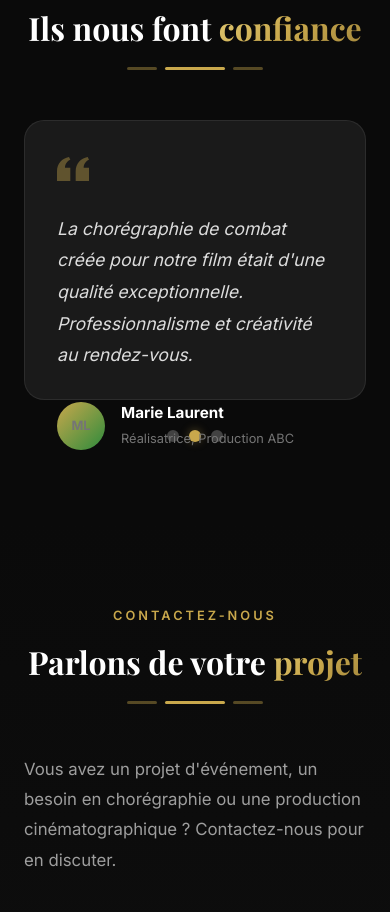
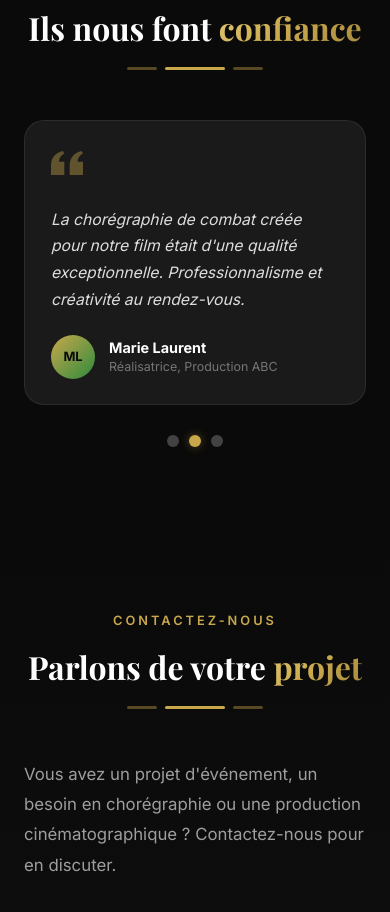
Before and after one commit to Manomikus/ODS-Group, a plain HTML site: page index.html in a window 390 px wide. Shown: the part 10020-10932 px from the top of the page. Drawn offline with nearby package versions, Linux system fonts and the light colour scheme.

Commit message:
Fix testimonials author overflow across responsive sizes

```diff
--- a/css/style.css
+++ b/css/style.css
@@ -1155,6 +1155,7 @@ ul {
   max-width: 700px;
   margin: 0 auto;
   min-height: 280px;
+  transition: height 0.35s ease;
 }
 
 .testimonial-card {
@@ -1201,6 +1202,10 @@ ul {
   gap: 16px;
 }
 
+.testimonial-author > div:last-child {
+  min-width: 0;
+}
+
 .author-avatar {
   width: 48px;
   height: 48px;
@@ -1215,14 +1220,19 @@ ul {
   flex-shrink: 0;
 }
 
-.testimonial-author strong {
+.testimonial-author > div:last-child strong {
   display: block;
   font-size: 0.95rem;
-}
-
-.testimonial-author span {
+  line-height: 1.3;
+  word-break: break-word;
+}
+
+.testimonial-author > div:last-child span {
+  display: block;
   font-size: 0.8rem;
+  line-height: 1.4;
   color: var(--gray-500);
+  word-break: break-word;
 }
 
 .testimonial-nav {
@@ -1651,6 +1661,18 @@ ul {
   .testimonial-card {
     padding: 32px;
   }
+
+  .testimonial-author {
+    gap: 14px;
+  }
+
+  .testimonial-author > div:last-child strong {
+    font-size: 0.9rem;
+  }
+
+  .testimonial-author > div:last-child span {
+    font-size: 0.78rem;
+  }
 }
 
 @media (max-width: 480px) {
@@ -1707,6 +1729,22 @@ ul {
   .contact-form-wrapper {
     padding: 24px;
   }
+
+  .testimonial-card {
+    padding: 26px;
+  }
+
+  .testimonial-text {
+    font-size: 0.98rem;
+    line-height: 1.7;
+    margin-bottom: 22px;
+  }
+
+  .author-avatar {
+    width: 44px;
+    height: 44px;
+    font-size: 0.8rem;
+  }
 }
 
 /* ===== CUSTOM SCROLLBAR ===== */
--- a/js/main.js
+++ b/js/main.js
@@ -174,10 +174,22 @@ filterBtns.forEach(btn => {
 });
 
 // ===== TESTIMONIALS SLIDER =====
+const testimonialsSlider = document.querySelector('.testimonials-slider');
 const testCards = document.querySelectorAll('.testimonial-card');
 const testNavBtns = document.querySelectorAll('.test-nav-btn');
 let currentTest = 0;
 let autoSlide;
+
+function syncTestimonialsHeight() {
+  if (!testimonialsSlider || testCards.length === 0) return;
+
+  let maxHeight = 0;
+  testCards.forEach((card) => {
+    maxHeight = Math.max(maxHeight, card.scrollHeight);
+  });
+
+  testimonialsSlider.style.height = `${Math.max(maxHeight, 280)}px`;
+}
 
 function showTestimonial(index) {
   testCards.forEach((card, i) => {
@@ -190,6 +202,7 @@ function showTestimonial(index) {
   testNavBtns.forEach(btn => btn.classList.remove('active'));
   testNavBtns[index].classList.add('active');
   currentTest = index;
+  syncTestimonialsHeight();
 }
 
 testNavBtns.forEach(btn => {
@@ -210,6 +223,15 @@ function resetAutoSlide() {
 }
 
 autoSlide = setInterval(nextTestimonial, 5000);
+
+if (testimonialsSlider && testCards.length > 0) {
+  syncTestimonialsHeight();
+  window.addEventListener('resize', syncTestimonialsHeight);
+
+  if (document.fonts && document.fonts.ready) {
+    document.fonts.ready.then(syncTestimonialsHeight).catch(() => {});
+  }
+}
 
 // ===== CONTACT FORM =====
 const contactForm = document.getElementById('contactForm');
```
